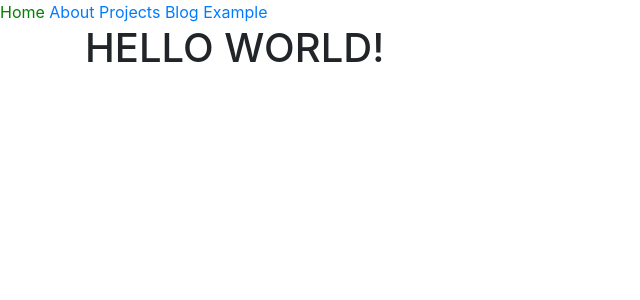
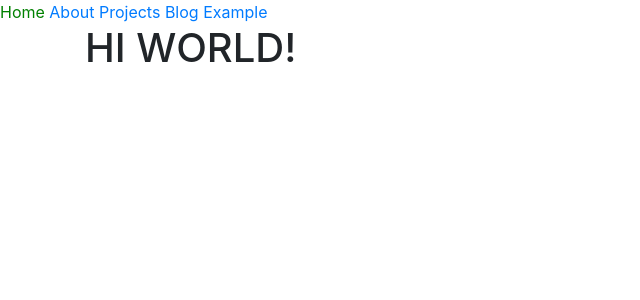
Before and after one commit to fahro/jekyll_demo, a Jekyll site: the page built from index.html, in a window 1280 px wide. Shown: the top 300 px of the page, without its empty margins (0-640 px from the left). Built offline with Jekyll 4.4.1, drawn with Linux system fonts in a browser that asks for light colours.

Commit message:
change message

```diff
--- a/index.html
+++ b/index.html
@@ -2,4 +2,4 @@
 layout: default
 title: Hello World
 ---
-<h1>{{ "Hello World!" | upcase }}</h1>
+<h1>{{ "Hi World!" | upcase }}</h1>
```
